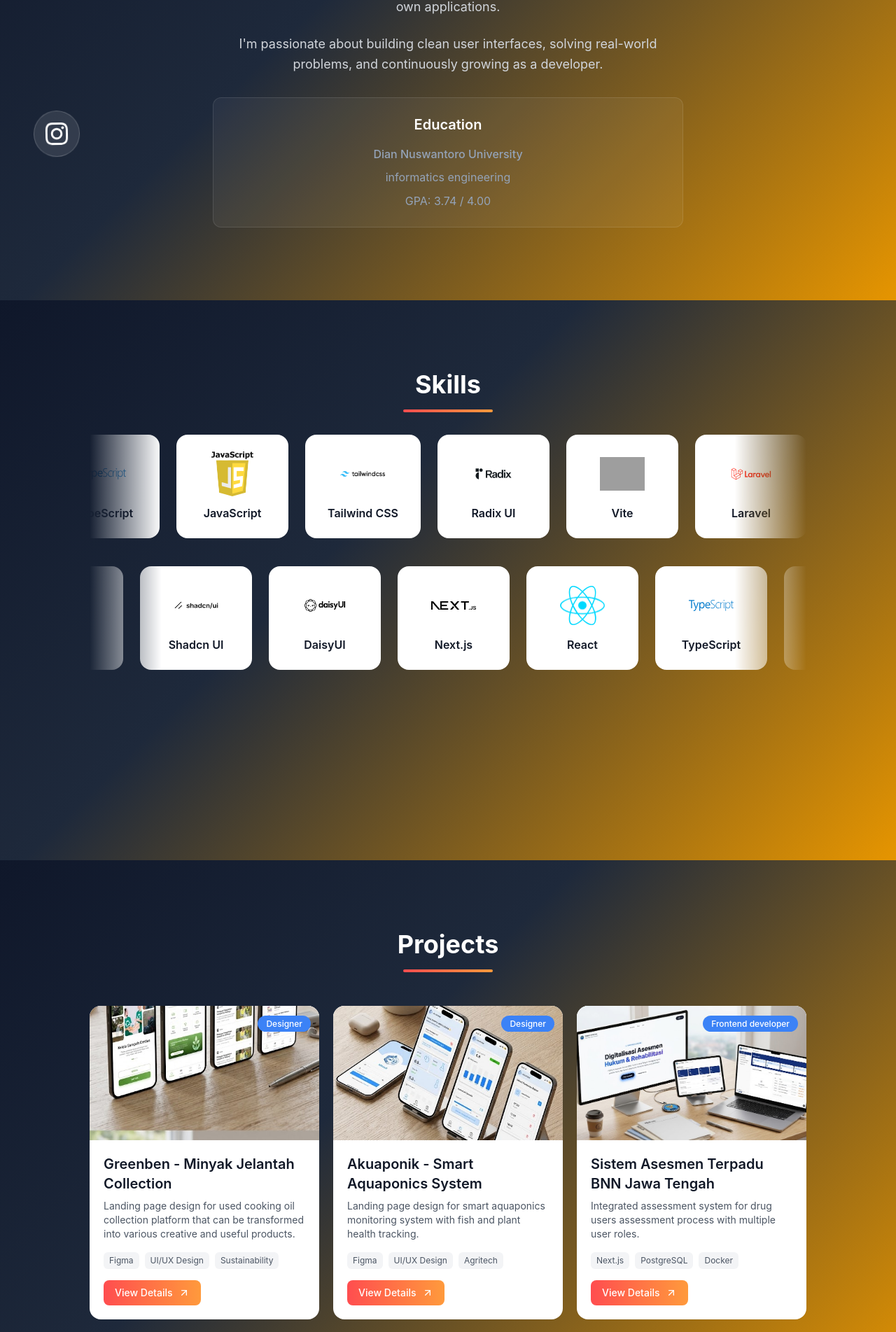
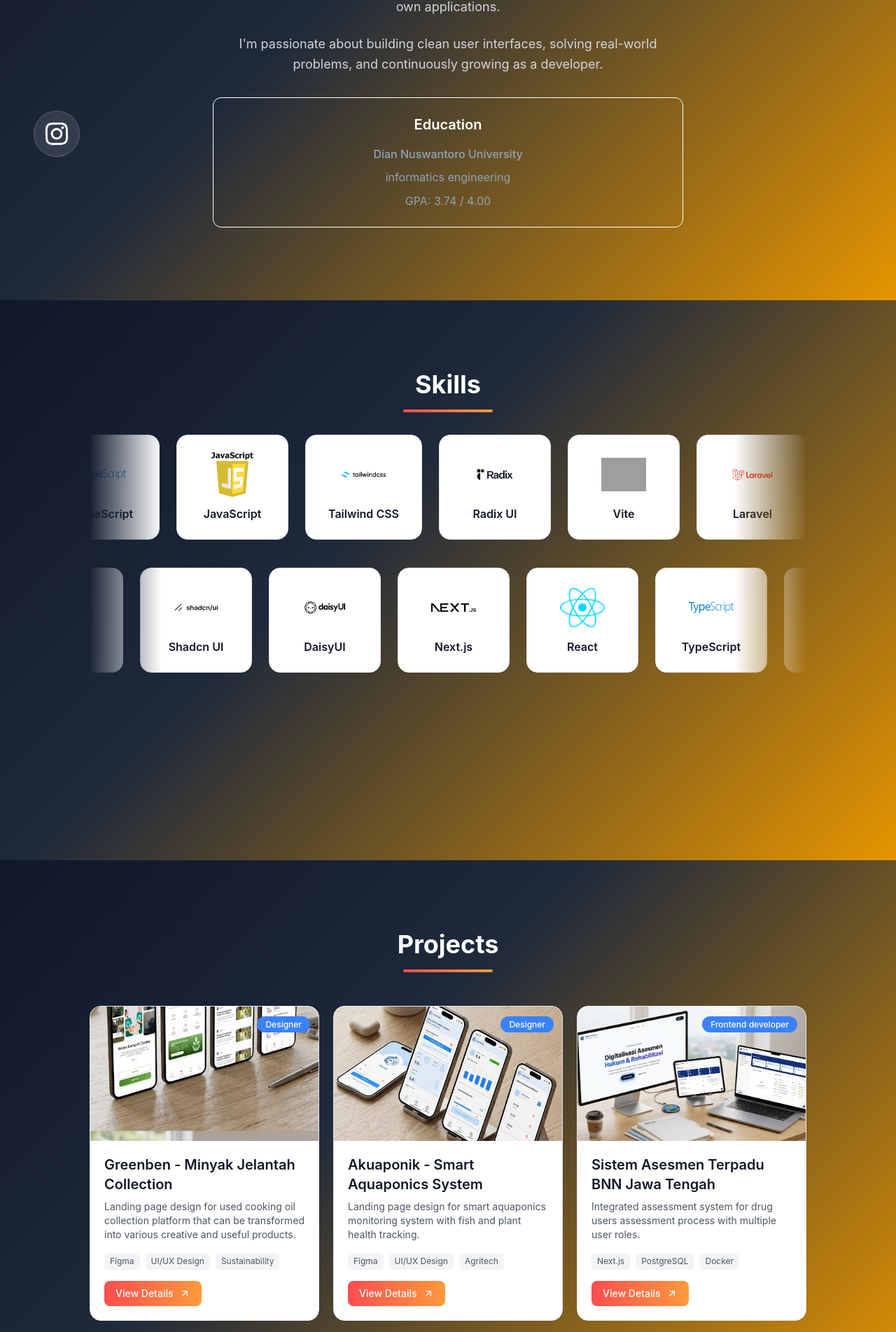
Before and after one commit to tiara1210/my-portofolio, a Next.js app: page / in a window 1280 px wide. Shown: the part 1171-3074 px from the top of the page at 70% size. Built offline with nearby package versions, Linux system fonts and the light colour scheme; grey boxes are pictures that could not be loaded.

Commit message:
Enhance component styles by updating borders in About, Projects, Skills, and Hero components for improved visual consistency

```diff
--- a/components/About.tsx
+++ b/components/About.tsx
@@ -27,7 +27,7 @@ export default function About() {
             I'm passionate about building clean user interfaces, solving
             real-world problems, and continuously growing as a developer.
           </p>
-          <div className="mt-8 p-6 bg-white/5 rounded-xl border border-white/10">
+          <div className="mt-8 p-6 bg-transparent rounded-xl border border-white">
             <h3 className="text-xl font-semibold mb-4">Education</h3>
             <div className="space-y-2 text-gray-300">
               <p className="font-medium">Dian Nuswantoro University</p>
--- a/components/Hero.tsx
+++ b/components/Hero.tsx
@@ -11,7 +11,7 @@ export default function Hero() {
   }, []);
 
   return (
-    <section className="hero-bg section relative min-h-screen flex items-center overflow-hidden pt-20 md:pt-0">
+    <section className="hero-bg section relative min-h-screen flex items-center overflow-hidden pt-24 md:pt-0">
       <div
         className="absolute bottom-0 left-0 right-0 h-32"
         style={{
--- a/components/Projects.tsx
+++ b/components/Projects.tsx
@@ -75,7 +75,7 @@ export default function Projects() {
             <Link
               href={`/projects/${project.slug}`}
               key={index}
-              className="!bg-white rounded-2xl overflow-hidden shadow-sm hover:shadow-xl hover:-translate-y-1 transition-all duration-300 block"
+              className="!bg-white border border-gray-200 rounded-2xl overflow-hidden shadow-sm hover:shadow-xl hover:-translate-y-1 transition-all duration-300 block"
             >
               <div className="relative h-48 w-full bg-gray-100">
                 <Image
--- a/components/Skills.tsx
+++ b/components/Skills.tsx
@@ -29,7 +29,7 @@ function SkillCard({
   index: number;
 }) {
   return (
-    <div className="flex-shrink-0 bg-white px-8 py-6 flex flex-col items-center gap-3 shadow-sm hover:shadow-lg hover:scale-105 transition-all duration-300 cursor-pointer min-w-[160px] rounded-2xl">
+    <div className="flex-shrink-0 bg-white border border-gray-200 px-8 py-6 flex flex-col items-center gap-3 shadow-sm hover:shadow-lg hover:scale-105 transition-all duration-300 cursor-pointer min-w-[160px] rounded-2xl">
       <Image
         src={skill.img}
         alt={skill.name}
```
